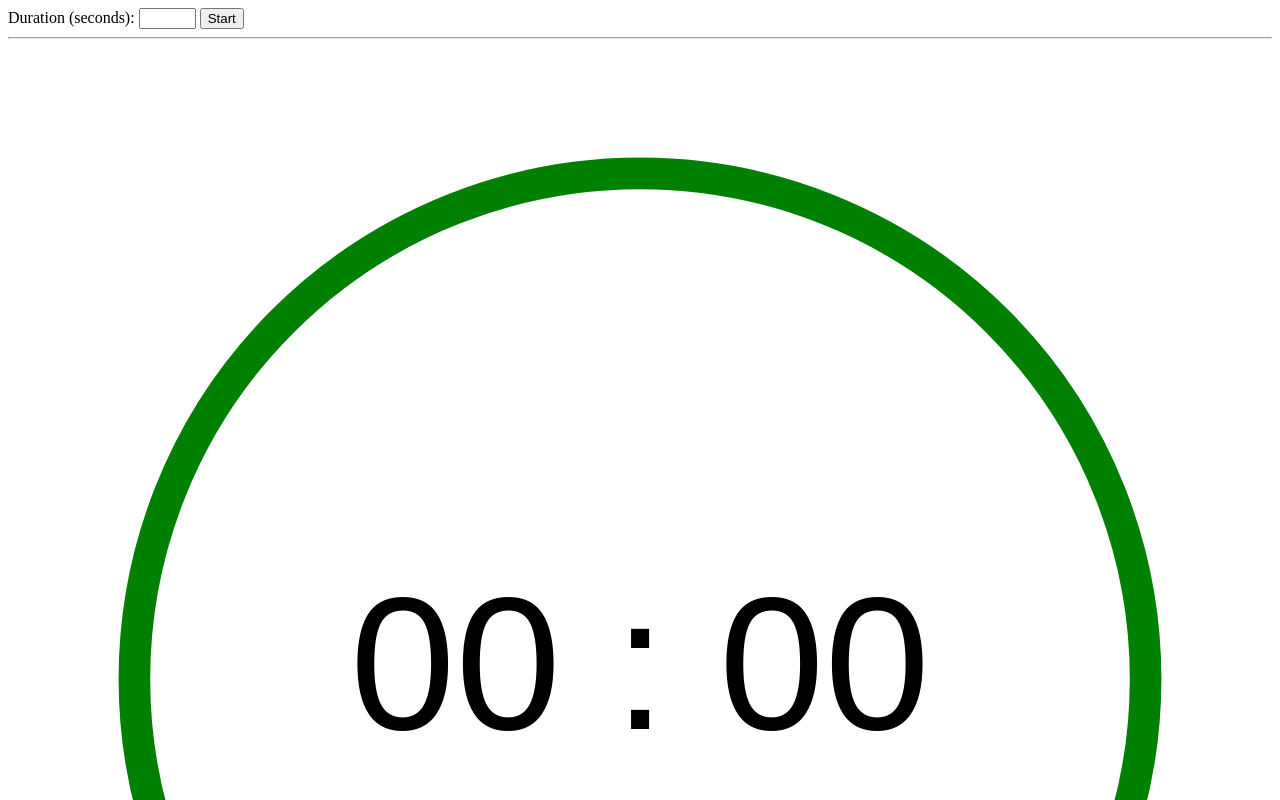
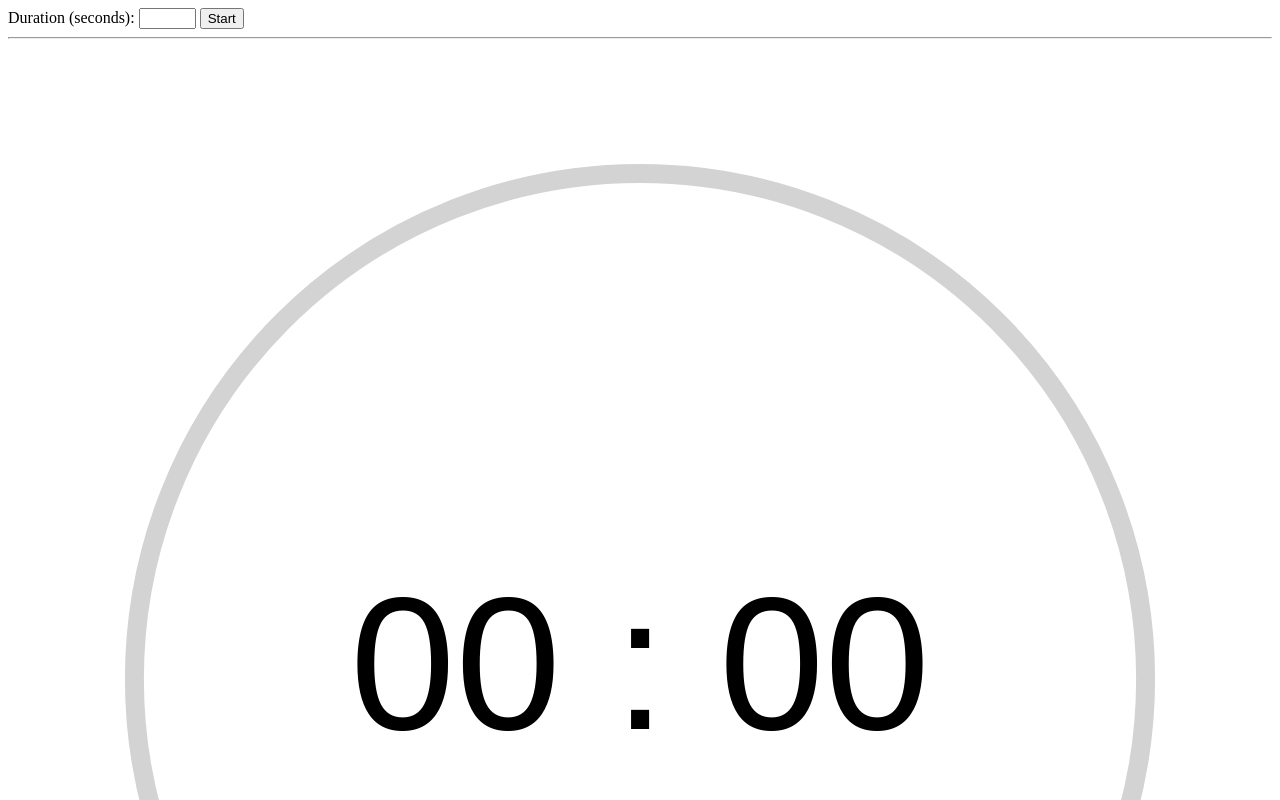
Before and after one commit to oleg-prikhodko/simple-timer, an Electron app: page index.html in a window 1280 px wide. Shown: the top 800 px of the page. Drawn offline with Linux system fonts and the light colour scheme.

Commit message:
Add arc - time indicator

```diff
--- a/index.html
+++ b/index.html
@@ -25,10 +25,11 @@
       cx="10"
       cy="10"
       r="8"
-      stroke="green"
-      stroke-width="0.5"
+      stroke="lightgray"
+      stroke-width="0.3"
       fill="none"
     />
+    <path id="arc" fill="none" stroke="#f0f000" stroke-width="0.5" />
     <text
       x="50%"
       y="50%"
```
